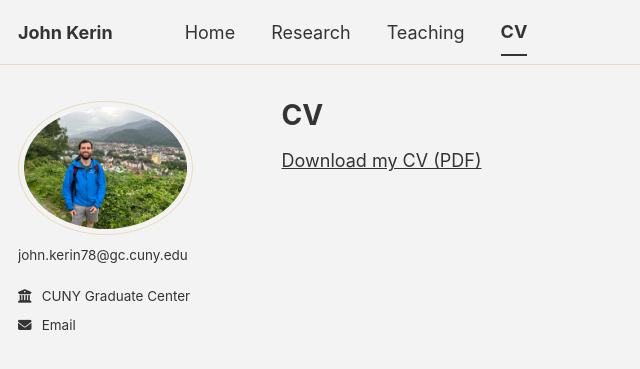
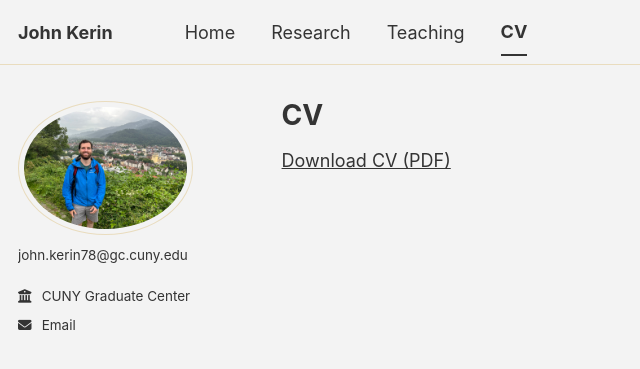
Before and after one commit to johnandrewkerin/johnandrewkerin.github.io, a Jekyll site: the page built from _pages/cv.md, in a window 1280 px wide. Shown: the top 369 px of the page, without its empty margins (0-640 px from the left). Built offline with Jekyll 4.4.1, drawn with Linux system fonts in a browser that asks for light colours; a script bundle is joined from its source files by our own code; a style sheet for code colours, icons or effects is not loaded.

Commit message:
Update cv.md

```diff
--- a/_pages/cv.md
+++ b/_pages/cv.md
@@ -6,4 +6,4 @@ author_profile: true
 redirect_from:
   - /resume
 ---
-<a href="{{ '/cv.pdf' | relative_url }}" download>Download my CV (PDF)</a>
+<a href="{{ '/cv.pdf' | relative_url }}" download>Download CV (PDF)</a>
```
